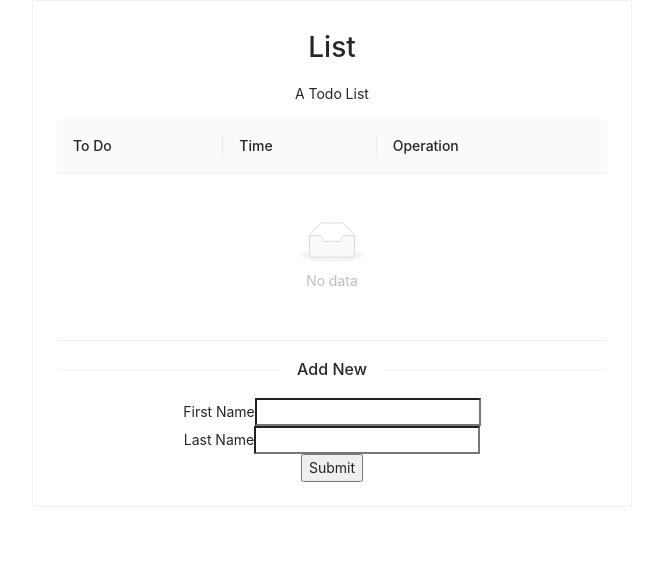
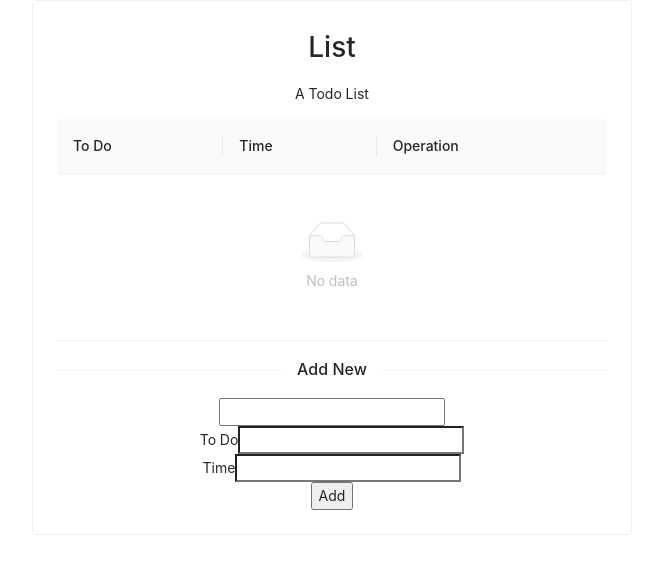
Before and after one commit to Thanks62/webpack, a React app: page / in a window 1280 px wide. Shown: the top 574 px of the page, without its empty margins (308-971 px from the left). Built offline with nearby package versions, Linux system fonts and the light colour scheme; the HTML template or start-up script is replaced by a standard one.

Commit message:
unfinish

```diff
--- a/src/Forms.js
+++ b/src/Forms.js
@@ -102,12 +102,21 @@ class Forms extends Component{
 			</Form>
 		</center>)
 	}*/
+	state={
+		btnText:'Add',
+		id:new Date()
+	}
 	submit = values => {
 		// print the form values to the console
+		this.props.onAdd(values.name,values.id,values.time);
+		this.setState({
+			id:new Date(),
+			btnText:'finish'
+		})
 		console.log(values)
 	  }
 	  render() {
-		return <ReduxForm onSubmit={this.submit} />
+		return <ReduxForm onSubmit={this.submit} btnText={this.state.btnText} id={this.state.id}/>
 	  }
 }
 export default Forms;
--- a/src/ReduxForm.js
+++ b/src/ReduxForm.js
@@ -1,20 +1,27 @@
 import React from 'react'
 import { Field, reduxForm } from 'redux-form'
 import { Form, Input, Button} from 'antd';
-
+import {addToDo} from './action/index'
+import {connect} from 'react-redux';
 let ReduxForm = props => {
-  const { handleSubmit } = props
+  const InputToDo=(props)=>{
+  	return(
+  		<Input required />
+  	)
+  }
+  const { handleSubmit,btnText,id} = props
   return (
-    <form onSubmit={handleSubmit}>
+    <form>
+		<Field name="id" component="input" value={id}/>
       <div>
-        <label htmlFor="firstName">First Name</label>
-        <Field name="firstName" component="input" type="text" />
+        <label htmlFor="name">To Do</label>
+        <Field name="name" component="input" type="text" />
       </div>
       <div>
-        <label htmlFor="lastName">Last Name</label>
-        <Field name="lastName" component="input" type="text" />
+        <label htmlFor="job">Time</label>
+        <Field name="job" component="input" type="text" />
       </div>
-      <button type="submit">Submit</button>
+      <button onClick={()=>{Add('ss','ll','kk')}}>{btnText}</button>
     </form>
   )
 }
@@ -23,5 +30,11 @@ ReduxForm = reduxForm({
   // a unique name for the form
   form: 'contact'
 })(ReduxForm)
+ReduxForm = connect(
+  state => ({
+    initialValues: state.todos.input_data // pull initial values from account reducer
+  }),
+  {Add: addToDo} // bind account loading action creator
+)(ReduxForm)
 
 export default ReduxForm
--- a/src/store/index.js
+++ b/src/store/index.js
@@ -2,11 +2,13 @@ import {createStore,combineReducers} from 'redux'
 import {reducer as formReducer} from 'redux-form'
 import todos from '../reducers/todos'
 import uiReducer from '../reducers/uiReducer'
-const composeEnhancers = window.__REDUX_DEVTOOLS_EXTENSION_COMPOSE__ || compose;
+//const composeEnhancers = window.__REDUX_DEVTOOLS_EXTENSION_COMPOSE__ || compose;
 let Reducers=combineReducers({
 	todos,
 	uiReducer,
 	form:formReducer
 })
-let store=createStore(Reducers,composeEnhancers());
+
+let store=createStore(Reducers/*,composeEnhancers()*/);
+console.log(store.getState())
 export default store;
```
Also changed, not shown: 4 other files (tests, documents, lock files or other folders).
